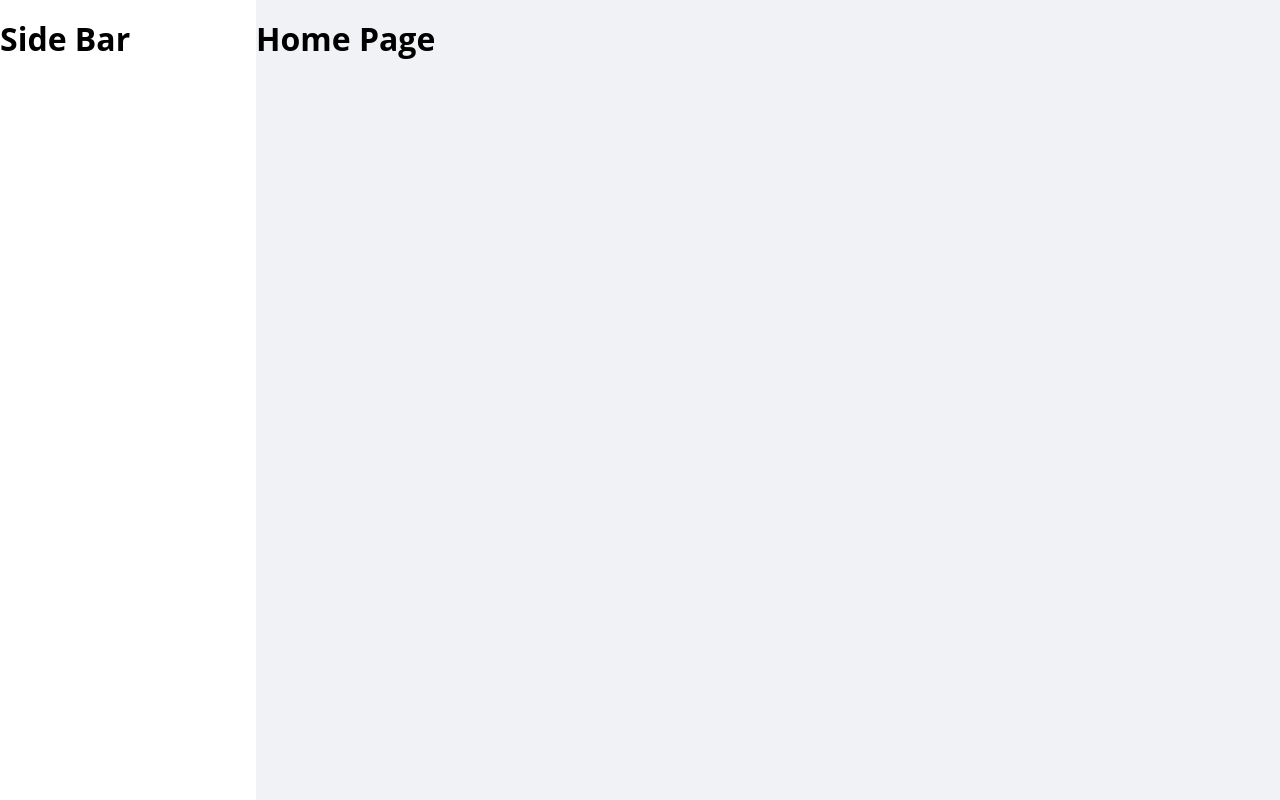
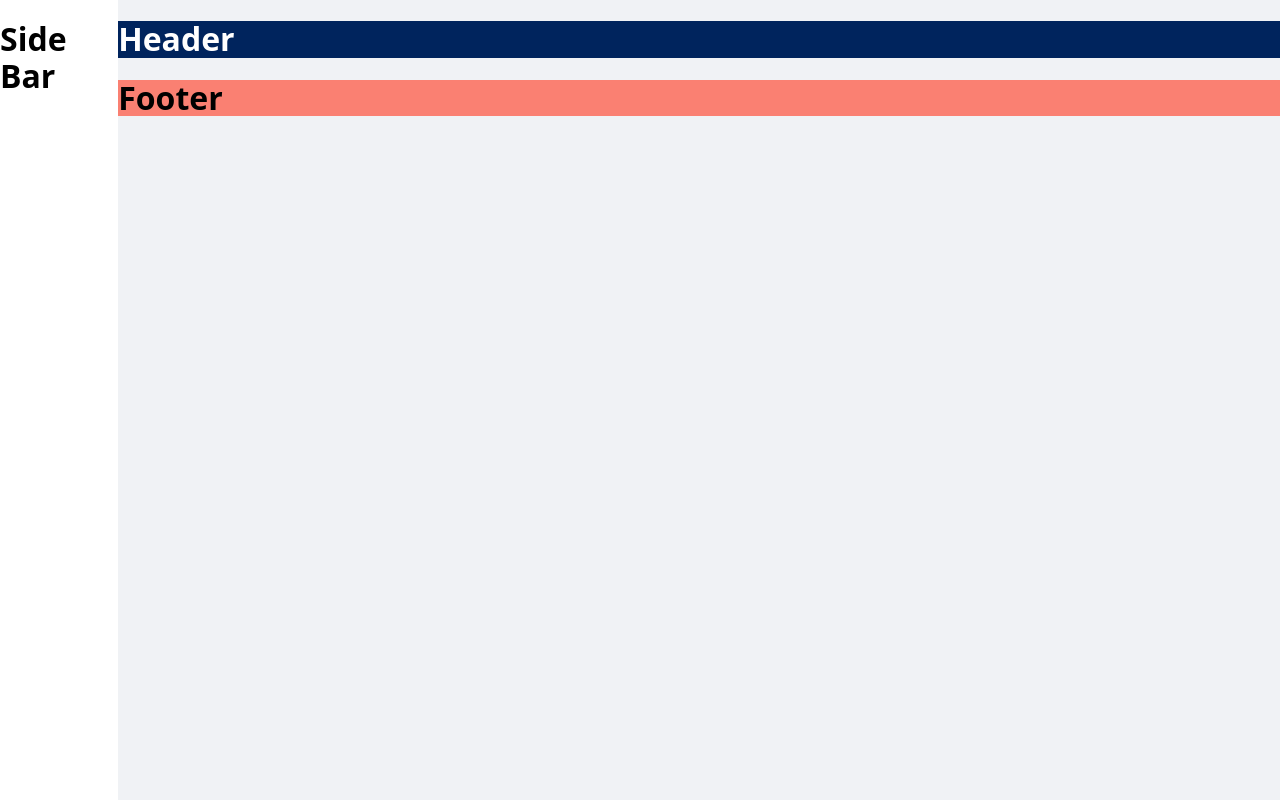
Before and after one commit to pedro-young-wedbush/wb-design-lib, a React (Create React App) app: page / in a window 1280 px wide. Built offline with nearby package versions, Linux system fonts and the light colour scheme.

Commit message:
start the landing page

```diff
--- a/src/App.tsx
+++ b/src/App.tsx
@@ -1,8 +1,8 @@
 import { FC } from 'react'
 
-import { GlobalStyle, Container, Main, SideBar } from './global'
+import { GlobalStyle, Container, Main, SideBar, Header, Footer } from './global'
 
-const App:FC = () => {
+const App: FC = () => {
   return (
     <>
       <GlobalStyle />
@@ -11,7 +11,14 @@ const App:FC = () => {
           <h1>Side Bar</h1>
         </SideBar>
         <Main>
-          <h1>Home Page</h1>
+          <Header>
+            <h1>Header</h1>
+          </Header>
+          {/* <div></div>
+          <h1>Main Content</h1> */}
+          <Footer>
+            <h1>Footer</h1>
+          </Footer>
         </Main>
       </Container>
     </>
--- a/src/global.ts
+++ b/src/global.ts
@@ -1,16 +1,16 @@
-import styled, { createGlobalStyle, css } from "styled-components"
+import styled, { createGlobalStyle, css } from 'styled-components'
 import { normalize } from 'styled-normalize'
 
 const BodyStyles = css`
-  *{
+  * {
     margin: 0;
     padding: 0;
-    outline:0;
-    box-sizing:border-box;
+    outline: 0;
+    box-sizing: border-box;
     font-family: 'Open Sans', sans-serif;
   }
-  #root{
-    margin:0 auto;
+  #root {
+    margin: 0 auto;
   }
 `
 
@@ -21,8 +21,10 @@ export const GlobalStyle = createGlobalStyle`
 
 export const Container = styled.div`
   display: flex;
+  flex-flow: row nowrap;
+
   /* justify-content:space-evenly; */
-  justify-content:space-between;
+  justify-content: space-between;
   align-items: stretch;
   width: 100vw;
   height: 100vh;
@@ -32,21 +34,49 @@ export const Container = styled.div`
 `
 
 export const SideBar = styled.div`
-    // display: flex;
-    // justify-content:space-evenly;
-    // align-items: center;
+  // display: flex;
+  // justify-content:space-evenly;
+  // align-items: center;
   /* width: 20%; */
-  flex-basis: 20%;
+  /* flex-basis: 20%; */
+  flex: 1 auto;
 
   color: black;
-  background-color: #FFFFFF;
+  background-color: #ffffff;
 `
 
 export const Main = styled.div`
   /* width: 80%; */
-  flex-basis: 80%;
+  /* flex-basis: 80%; */
+  flex: 1 100%;
+  flex-direction: column;
+  justify-content: space-between;
+  align-items: stretch;
+
+  padding: 0;
+  margin: 0;
 
   color: black;
   /* background-color: lightcoral; */
-  background-color: #F0F2F5;
+  background-color: #f0f2f5;
 `
+
+export const Header = styled.div`
+  /* width: 80%; */
+  /* flex-basis: 5%; */
+  padding: 0;
+  margin: 0;
+
+  color: white;
+  /* background-color: lightcoral; */
+  background-color: #00245D;
+`
+
+export const Footer = styled.div`
+  /* width: 80%; */
+  /* flex-basis: 5%; */
+
+  color: black;
+  background-color: salmon;
+  /* background-color: #f0f2f5; */
+`
```
Also changed, not shown: 1 other file (tests, documents, lock files or other folders).
